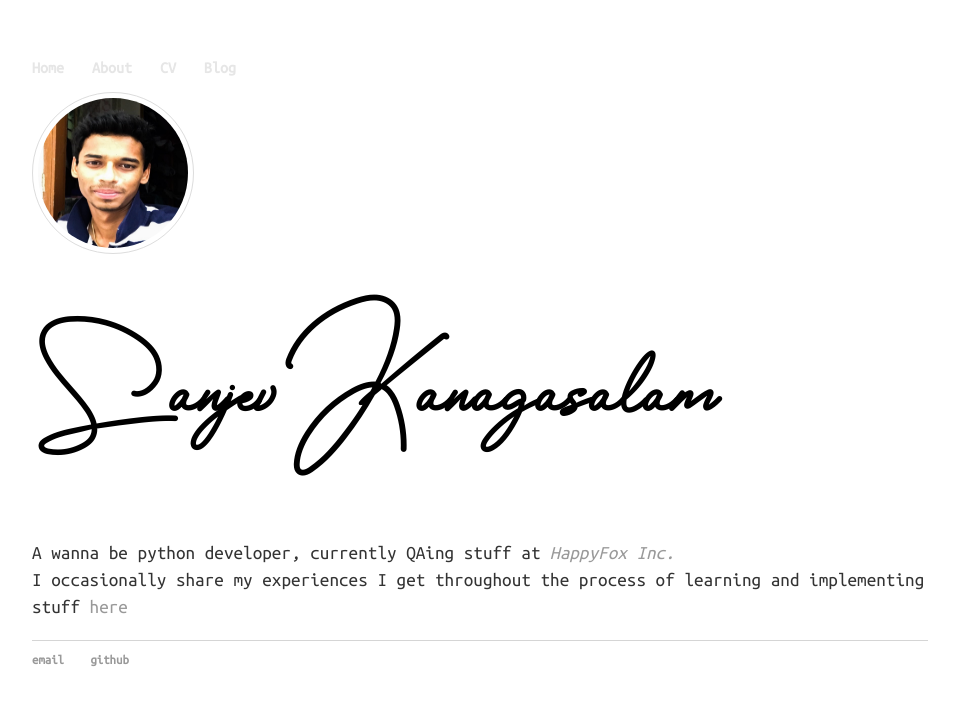
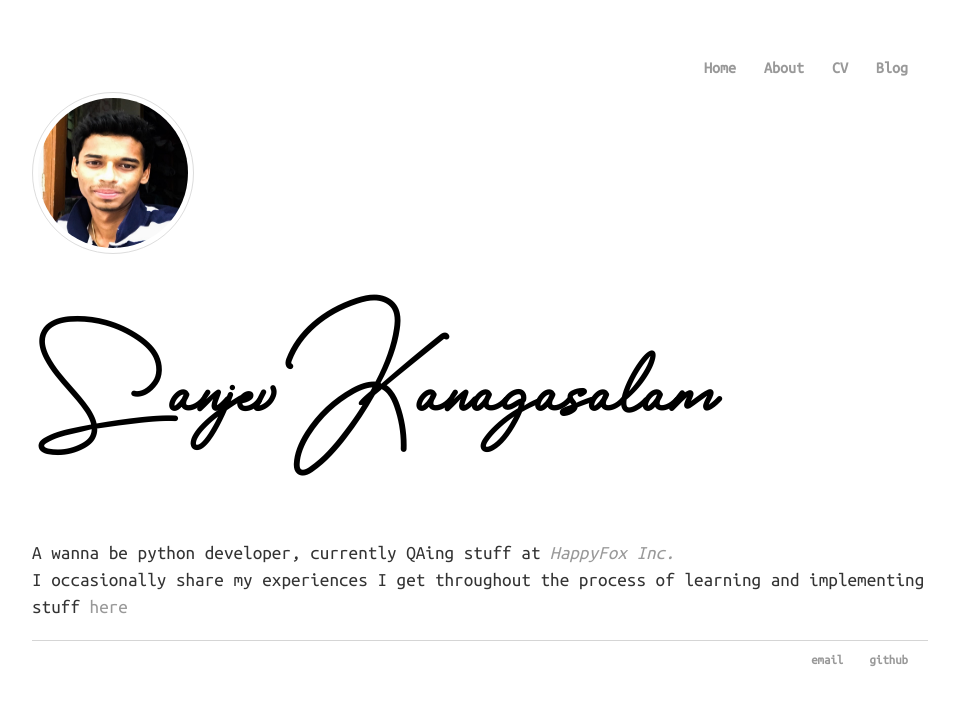
Before and after one commit to sanjevk/portfolio, a Jekyll site: the page built from index.html, in a window 1280 px wide. Shown: the top 706 px of the page, without its empty margins (160-1114 px from the left). Built offline with Jekyll 4.4.1, drawn with Linux system fonts in a browser that asks for light colours.

Commit message:
UI tweaks #4

```diff
--- a/css/main.css
+++ b/css/main.css
@@ -25,21 +25,21 @@ nav ul, footer ul {
     padding: 0px;
     list-style: none;
     font-weight: bold;
+    text-align: right;
 }
 nav ul li, footer ul li {
     display: inline;
     margin-right: 20px;
 }
+
 a {
     text-decoration: none;
     color: #999;
 }
+
 a:hover {
-    text-decoration: underline;
-}
-
-nav ul li, footer ul li:hover {
-  filter: brightness(150%);
+    text-decoration: none;
+    filter: brightness(50%);
 }
 
 .avatar {
```
